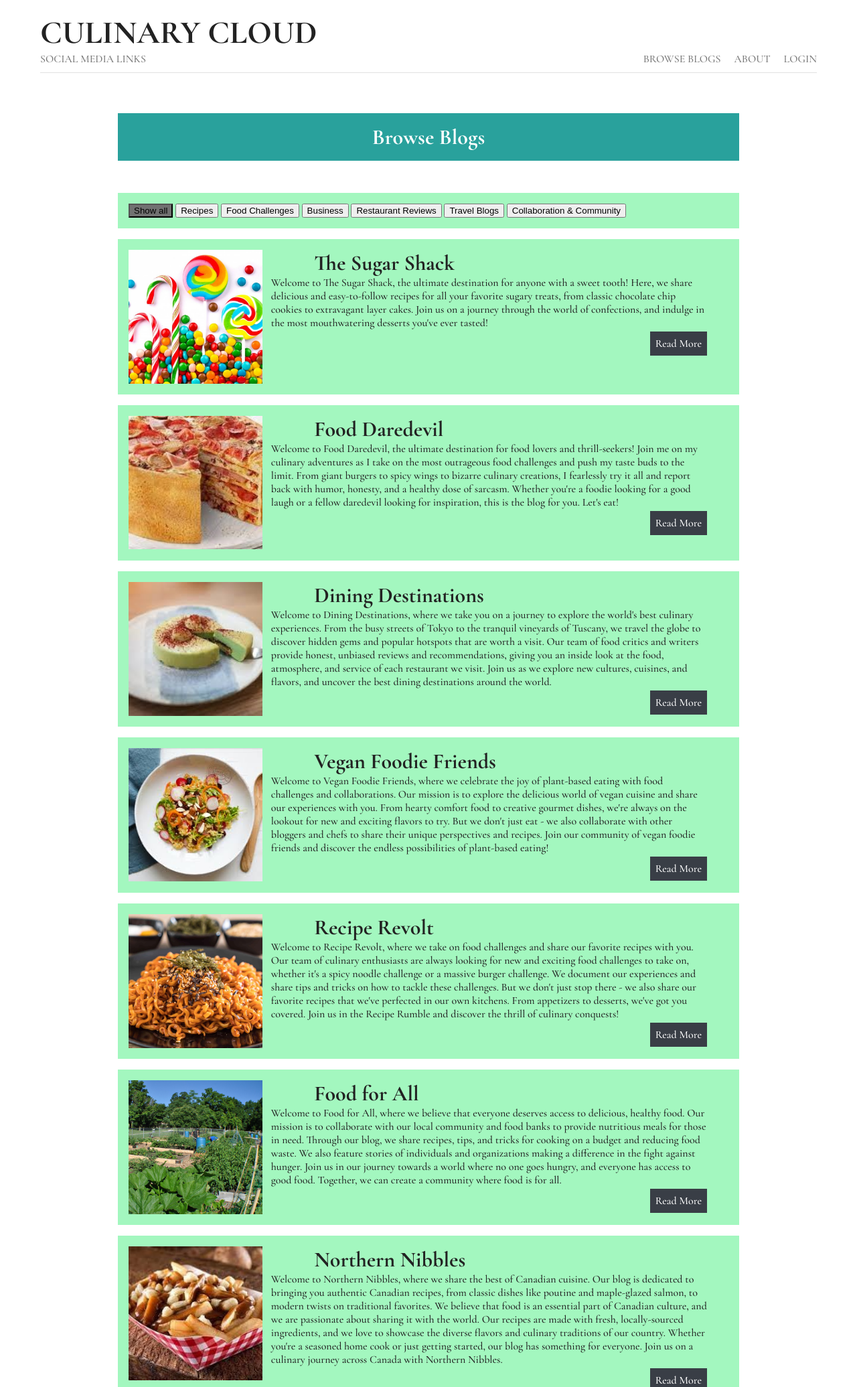
After one commit to kitkat6410/COSC360_Project, a PHP site: page /blogs2.php in a window 1280 px wide. The commit adds this page. Shown: the top 2071 px of the page at 67% size. Run offline with PHP 8.4, Linux system fonts and the light colour scheme.

```diff
--- /dev/null
+++ b/blogs2.php
@@ -0,0 +1,301 @@
+<!DOCTYPE html>
+<html>
+
+<head>
+    <?php
+require 'SessionValidation.php' ?>
+    <title>
+        CulinaryCloud | Browse Blogs
+    </title>
+    <link rel="stylesheet" href="css/reset.css">
+    </link>
+    <link rel="stylesheet" href="css/styles.css">
+    </link>
+    <script src="script/blogs.js"></script>
+    <nav>
+        <div class="site-title">
+            <a href="home.php">
+                <h1>Culinary Cloud</h1>
+            </a>
+            <p>Social Media Links</p>
+        </div>
+        <ul>
+            <li><a href="blogs.php">Browse Blogs</a></li>
+            <li><a href="about.php">About</a></li>
+            <?php if (!isset($_SESSION['LoggedIn']) || $_SESSION['LoggedIn'] != 1) { ?>
+            <li><a href="login.php">Login</a></li>
+            <?php } else { ?>
+                <li><a href="create.php">Create a blog</a></li>
+                <?php if (isset($_SESSION['isLoggedAdmin'])) {
+                    ?>
+                        <li><a href="adminProfile.php">Account</a></li>
+               <?php } else { ?>
+                        <li><a href="profile.php">Account</a></li>
+
+                    <?php } ?>
+                    <li><a href="index.php">Logout</a></li>
+         <?php } ?>
+            <?php
+            if (isset($_SESSION['isAdmin']) && $_SESSION['isAdmin'] == 1 && !isset($_SESSION['isLoggedAdmin'])) { ?>
+            <li><a href="adminLogin.php">Admin Login</a></li>
+            <?php } ?>
+        </ul>
+    </nav>
+
+
+</head>
+
+<body>
+
+    <header id="blogPage" class="third-color">
+        <h1 id="browse">Browse Blogs</h1>
+
+
+    </header>
+
+
+    <section id="blogBrowse">
+        <div id="myBtnContainer" class="fourth-color ">
+            <button class="btn active" onclick="filterSelection('all')"> Show all</button>
+            <button class="btn" onclick="filterSelection('Recipes')"> Recipes</button>
+            <!--cc1 -->
+            <button class="btn" onclick="filterSelection('Food-Challenges')"> Food Challenges</button>
+            <!--cc2 -->
+            <button class="btn" onclick="filterSelection('Business')"> Business</button>
+            <button class="btn" onclick="filterSelection('Restaurant-Reviews')"> Restaurant Reviews</button>
+            <button class="btn" onclick="filterSelection('Travel-Blogs')"> Travel Blogs</button>
+            <button class="btn" onclick="filterSelection('Collaborate')"> Collaboration & Community</button>
+        </div>
+        <div class="blogPrev filterDiv Recipes fourth-color">
+            <figure>
+                <img src="images/sugar.png" alt="" />
+            </figure>
+            <div>
+                <h1>The Sugar Shack</h1>
+                <p>Welcome to The Sugar Shack, the ultimate destination for anyone with a sweet tooth! Here, we share
+                    delicious and easy-to-follow recipes for all your favorite sugary treats, from classic chocolate
+                    chip cookies to extravagant layer cakes. Join us on a journey through the world of confections, and
+                    indulge in the most mouthwatering desserts you've ever tasted!</p>
+
+                <a href="myblog.html" class="linkbutton">Read More</a>
+
+            </div>
+        </div>
+        <div class="blogPrev filterDiv Food-Challenges fourth-color">
+            <figure>
+                <img src="images/food-daredevil.png" alt="" />
+
+            </figure>
+            <div>
+                <h1>Food Daredevil</h1>
+                <p>Welcome to Food Daredevil, the ultimate destination for food lovers and thrill-seekers! Join me on my
+                    culinary adventures as I take on the most outrageous food challenges and push my taste buds to the
+                    limit. From giant burgers to spicy wings to bizarre culinary creations, I fearlessly try it all and
+                    report back with humor, honesty, and a healthy dose of sarcasm. Whether you're a foodie looking for
+                    a good laugh or a fellow daredevil looking for inspiration, this is the blog for you. Let's eat!</p>
+
+                <a href="#" class="linkbutton">Read More</a>
+
+            </div>
+        </div>
+        <div class="blogPrev filterDiv Restaurant-Reviews Travel-Blogs fourth-color">
+            <figure>
+                <img src="images/dining-destinations.png" alt="" />
+
+
+            </figure>
+            <div>
+                <h1>Dining Destinations</h1>
+                <p>Welcome to Dining Destinations, where we take you on a journey to explore the world's best culinary
+                    experiences. From the busy streets of Tokyo to the tranquil vineyards of Tuscany, we travel the
+                    globe to discover hidden gems and popular hotspots that are worth a visit. Our team of food critics
+                    and writers provide honest, unbiased reviews and recommendations, giving you an inside look at the
+                    food, atmosphere, and service of each restaurant we visit. Join us as we explore new cultures,
+                    cuisines, and flavors, and uncover the best dining destinations around the world.</p>
+
+                <a href="#" class="linkbutton">Read More</a>
+
+            </div>
+        </div>
+        <div class="blogPrev filterDiv Food-Challenges Collaborate fourth-color">
+            <figure>
+                <img src="images/vegan-foodie-friends.png" alt="" />
+
+
+            </figure>
+            <div>
+                <h1>Vegan Foodie Friends</h1>
+                <p>Welcome to Vegan Foodie Friends, where we celebrate the joy of plant-based eating with food
+                    challenges and collaborations. Our mission is to explore the delicious world of vegan cuisine and
+                    share our experiences with you. From hearty comfort food to creative gourmet dishes, we're always on
+                    the lookout for new and exciting flavors to try. But we don't just eat - we also collaborate with
+                    other bloggers and chefs to share their unique perspectives and recipes. Join our community of vegan
+                    foodie friends and discover the endless possibilities of plant-based eating!</p>
+
+                <a href="#" class="linkbutton">Read More</a>
+
+            </div>
+        </div>
+        <div class="blogPrev filterDiv Food-Challenges Recipes fourth-color">
+            <figure>
+                <img src="images/recipe-revolt.jpg" alt="" />
+
+
+            </figure>
+            <div>
+                <h1>Recipe Revolt</h1>
+                <p>Welcome to Recipe Revolt, where we take on food challenges and share our favorite recipes with you.
+                    Our team of culinary enthusiasts are always looking for new and exciting food challenges to take on,
+                    whether it's a spicy noodle challenge or a massive burger challenge. We document our experiences and
+                    share tips and tricks on how to tackle these challenges. But we don't just stop there - we also
+                    share our favorite recipes that we've perfected in our own kitchens. From appetizers to desserts,
+                    we've got you covered. Join us in the Recipe Rumble and discover the thrill of culinary conquests!
+                </p>
+
+                <a href="#" class="linkbutton">Read More</a>
+
+            </div>
+        </div>
+        <div class="blogPrev filterDiv Collaborate fourth-color">
+            <figure>
+                <img src="images/food-for-all.jpg" alt="" />
+
+
+            </figure>
+            <div>
+                <h1>Food for All</h1>
+                <p>Welcome to Food for All, where we believe that everyone deserves access to delicious, healthy food.
+                    Our mission is to collaborate with our local community and food banks to provide nutritious meals
+                    for those in need. Through our blog, we share recipes, tips, and tricks for cooking on a budget and
+                    reducing food waste. We also feature stories of individuals and organizations making a difference in
+                    the fight against hunger. Join us in our journey towards a world where no one goes hungry, and
+                    everyone has access to good food. Together, we can create a community where food is for all.</p>
+
+                <a href="#" class="linkbutton">Read More</a>
+
+            </div>
+        </div>
+        <div class="blogPrev filterDiv Recipes fourth-color">
+            <figure>
+                <img src="images/northern-nibbles.png" alt="" />
+
+
+            </figure>
+            <div>
+                <h1>Northern Nibbles</h1>
+                <p>Welcome to Northern Nibbles, where we share the best of Canadian cuisine. Our blog is dedicated to
+                    bringing you authentic Canadian recipes, from classic dishes like poutine and maple-glazed salmon,
+                    to modern twists on traditional favorites. We believe that food is an essential part of Canadian
+                    culture, and we are passionate about sharing it with the world. Our recipes are made with fresh,
+                    locally-sourced ingredients, and we love to showcase the diverse flavors and culinary traditions of
+                    our country. Whether you're a seasoned home cook or just getting started, our blog has something for
+                    everyone. Join us on a culinary journey across Canada with Northern Nibbles.</p>
+
+                <a href="#" class="linkbutton">Read More</a>
+
+            </div>
+        </div>
+        <div class="blogPrev filterDiv Recipes fourth-color">
+            <figure>
+                <img src="images/simple-eats.png" alt="" />
+
+
+            </figure>
+            <div>
+                <h1>Simple Eats</h1>
+                <p>Welcome to Simple Eats, where we believe that cooking delicious meals should be easy and accessible
+                    to everyone. Our blog is dedicated to sharing simple, easy-to-follow recipes that are perfect for
+                    beginners. We know that starting out in the kitchen can be intimidating, so we're here to help you
+                    build your confidence and master the basics. From quick weeknight dinners to weekend brunches, we've
+                    got you covered with recipes that are both delicious and stress-free. Our focus is on using fresh,
+                    whole ingredients that are easy to find and affordable. Join us on a journey towards effortless
+                    cooking and simple eats that the whole family will love.</p>
+
+                <a href="#" class="linkbutton">Read More</a>
+
+            </div>
+        </div>
+        <div class="blogPrev filterDiv Travel-Blogs fourth-color">
+            <figure>
+                <img src="images/the-hungry-traveler.png" alt="" />
+
+
+            </figure>
+            <div>
+                <h1>The Hungry Traveler</h1>
+                <p>Welcome to The Hungry Traveler, where we believe that food is the best way to explore the world. Our
+                    blog is dedicated to sharing our adventures in culinary exploration, as we travel the globe in
+                    search of delicious and authentic dishes. From street food in Southeast Asia to haute cuisine in
+                    Europe, we're always on the lookout for the next great culinary discovery. But we're not just about
+                    the food – we're passionate about the stories and people behind the dishes. We love to connect with
+                    locals, chefs, and food enthusiasts to learn about the history and culture of each destination. Join
+                    us on a journey towards flavor-filled travels, as we satisfy our wanderlust and our appetites, one
+                    bite at a time.</p>
+
+                <a href="#" class="linkbutton">Read More</a>
+
+            </div>
+        </div>
+        <div class="blogPrev filterDiv Business fourth-color">
+            <figure>
+                <img src="images/chef-table.png" alt="" />
+
+
+
+            </figure>
+            <div>
+                <h1>The Chef's Table</h1>
+                <p>Welcome to The Chef's Table, a blog dedicated to the art and science of cuisine. Our blog is
+                    inspired by the tradition of the chef's table – a place where culinary masters gather to craft and
+                    enjoy their creations. Through our blog, we aim to share that same level of culinary excellence with
+                    our readers, bringing you inside the world of our kitchen and beyond. From farm to table, we share
+                    our passion for fresh, seasonal ingredients and innovative cooking techniques. Our chefs will share
+                    their tips and tricks, while our sommeliers and mixologists will guide you through the world of wine
+                    and spirits. But we're not just about the food and drink – we're dedicated to creating a complete
+                    dining experience. Join us at The Chef's Table as we explore the world of gastronomy and savor the
+                    finer things in life.</p>
+
+                <a href="#" class="linkbutton">Read More</a>
+
+            </div>
+        </div>
+        <div class="blogPrev filterDiv Business Recipes fourth-color">
+            <figure>
+                <img src="images/savory-secrets.png" alt="" />
+
+
+            </figure>
+            <div>
+                <h1>Savory Secrets</h1>
+                <p>Welcome to Savory Secrets, your go-to source for tantalizing recipes and culinary inspiration. Our
+                    blog is dedicated to sharing the savory secrets of the world's most talented chefs, home cooks, and
+                    food enthusiasts. We believe that cooking is an art form, and we're passionate about helping our
+                    readers create dishes that are as delicious as they are beautiful.
+
+                    At Savory Secrets, you'll find a wealth of recipes, cooking tips, and culinary hacks that will
+                    elevate your kitchen skills to the next level. Whether you're an experienced chef or a novice cook,
+                    our blog has something to offer. From mouthwatering appetizers to decadent desserts, our recipes are
+                    sure to impress. We're also committed to providing a diverse range of recipes that cater to
+                    different dietary needs and preferences, including vegetarian, vegan, gluten-free, and more.
+                </p>
+
+                <a href="#" class="linkbutton">Read More</a>
+
+            </div>
+        </div>
+
+    </section>
+
+    <footer>
+        <p>&copy; Copyright 2023 CulinaryCloud</p>
+
+    </footer>
+<script>
+filterSelection("all");
+</script>
+
+
+
+</body>
+
+</html>
--- a/create.php
+++ b/create.php
@@ -136,6 +136,9 @@
                                 case "EmptyFields":
                                     echo "<script>document.getElementById(\"error-message\").innerHTML = \"Fields were left empty.\";</script>";
                                     break;
+                                case "NotSupported":
+                                    echo "<script>document.getElementById(\"error-message\").innerHTML = \"The image type you chose is not supported\";</script>";
+                                    break;
                                 case "Unknown":
                                     echo "<script>document.getElementById(\"error-message\").innerHTML = \"Unknown error occured.\";</script>";
                                     break;
@@ -151,7 +154,7 @@
                 <tr>
                     <td colspan="2">
                         <div class="rectangle centered">
-                            <input type="submit" value="Submit" class="rounded"> <input type="reset" value="Reset"
+                            <input type="submit" value="Submit" name="submit" class="rounded"> <input type="reset" value="Reset"
                                 class="rounded">
                         </div>
                     </td>
--- a/myblog.html
+++ b/myblog.html
@@ -104,7 +104,7 @@
                     seconds until melted and smooth.</li>
                 <li>Pour the melted chocolate onto the prepared baking sheet and spread evenly.</li>
                 <li>Melt the white chocolate chips in a double boiler or in the microwave, stirring every 30 seconds
-                    until melted and
+                    until melted</li>
 
         </article>
         <article>
```
Also changed, not shown: blogTemplate.php (+6 -3 lines), css/profile.css (+7 -0 lines), profile.php (+55 -11 lines), validateCreate.php (+15 -8 lines), images/641f77953b8a2.sugar.png (added), images/641f77f1beb36.chocolate-cupcake.png (added), images/641f792d45e0e.vanilla-cupcake.png (added), images/641f7ab5249ec.candy-cane-bark.png (added), images/641f7ba22dae9.gingerbread.png (added), images/641f97dab25ad.about2.png (added), images/641f99c63f363.code.png (added), images/641f99dc5c46f.Space_Theme_Month.png (added), images/641fa8191454a.devpost_pfp.png (added), script/profile.js (added).
